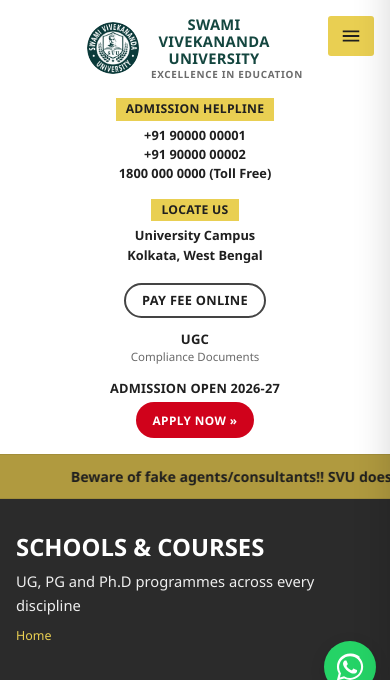
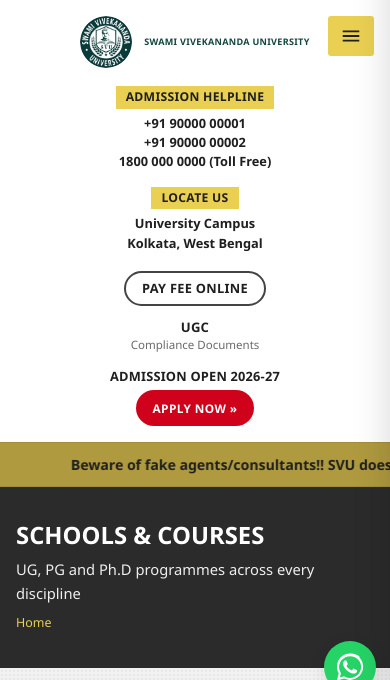
Before and after one commit to Apurba0125/svu_v-2, a Django app: page /academics/courses/ in a window 390 px wide. Shown: the part 83-763 px from the top of the page. Run offline with Django 4.2, Linux system fonts and the light colour scheme; data comes from the database, SQL or seed files in the repository; data that the repository does not hold is empty.

Commit message:
Put the university name on a single line in the header
A max-width of 14-15ch was breaking 'SWAMI VIVEKANANDA UNIVERSITY' over three
lines. The cap is gone and the name is now nowrap, with the font size scaling
to the viewport so it shrinks rather than wraps.

Because nowrap cannot reflow, the lower bound is set to clear a 320px phone
with ~22px to spare. The strapline is hidden below 576px, where it is longer
than the name and would widen the lockup past the screen.

```diff
--- a/static/css/main.css
+++ b/static/css/main.css
@@ -387,11 +387,14 @@ table { border-collapse: collapse; width: 100%; }
 }
 .brand-lockup__name {
   font-weight: 800;
-  font-size: .92rem;
+  /* Always one line — the size scales down instead of the words wrapping.
+     nowrap cannot reflow, so the lower bound is set to clear the narrowest
+     phone (320px) with room to spare rather than clipping. */
+  white-space: nowrap;
+  font-size: clamp(.50rem, .25rem + 1.3vw, .92rem);
   color: var(--brand);
   letter-spacing: .3px;
   text-transform: uppercase;
-  max-width: 15ch;
 }
 .brand-lockup small {
   display: block;
@@ -401,6 +404,11 @@ table { border-collapse: collapse; width: 100%; }
   color: var(--muted);
   text-transform: uppercase;
   margin-top: 2px;
+}
+/* On small phones the strapline is longer than the name and would widen the
+   lockup past the screen; the crest plus the name carry the brand there. */
+@media (max-width: 575.98px) {
+  .brand-lockup small { display: none; }
 }
 
 .header__info {
@@ -492,11 +500,8 @@ table { border-collapse: collapse; width: 100%; }
     gap: 10px clamp(10px, 1.2vw, 18px);
   }
 
-  .header__brand { flex-shrink: 1; min-width: 0; }
-  .brand-lockup__name {
-    font-size: clamp(.72rem, .50rem + .32vw, .90rem);
-    max-width: 14ch;
-  }
+  .header__brand { flex-shrink: 0; }
+  .brand-lockup__name { font-size: clamp(.58rem, .30rem + .62vw, .88rem); }
   .brand-lockup small {
     font-size: clamp(.50rem, .38rem + .13vw, .60rem);
     letter-spacing: .3px;
```
